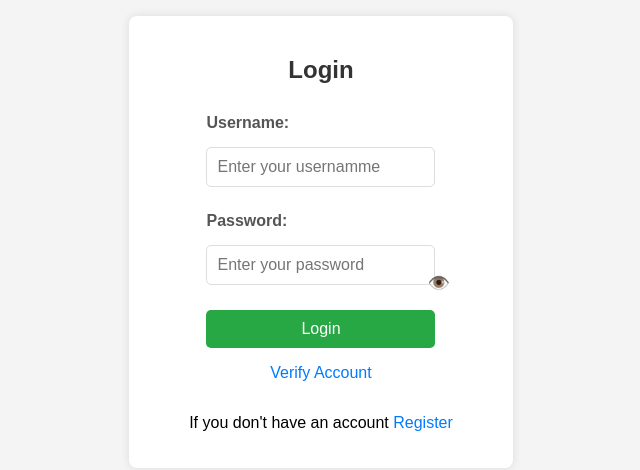
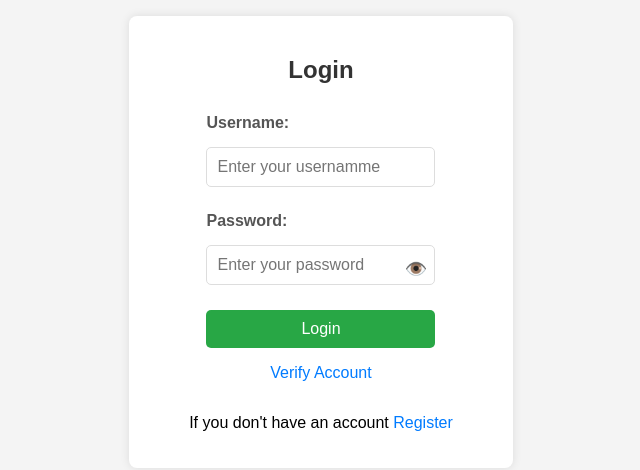
Before and after one commit to GRANDELO/ELOsystemv1, a React (Create React App) app in the folder frontend/client/: page / in a window 1280 px wide. Shown: the part 158-628 px from the top of the page, without its empty margins (319-959 px from the left). Built offline with nearby package versions, Linux system fonts and the light colour scheme; no server answers.

Commit message:
elo updates from Tim

```diff
--- a/frontend/client/src/components/styles.css
+++ b/frontend/client/src/components/styles.css
@@ -166,8 +166,8 @@ a:hover {
   outline: none;
   width: 0px;
   height: 0px;
-  left: 90%;
-  top: 30;
+  left: 80%;
+  top: 5%;
 }
 .toggle-password:hover
 {
@@ -180,8 +180,8 @@ a:hover {
   cursor: pointer;
   font-size: 18px;
   outline: none;
-  left: 90%;
-  top: 30;
+  left: 80%;
+  top: 5%;
 }
 
 .toggle-password:focus {
```
